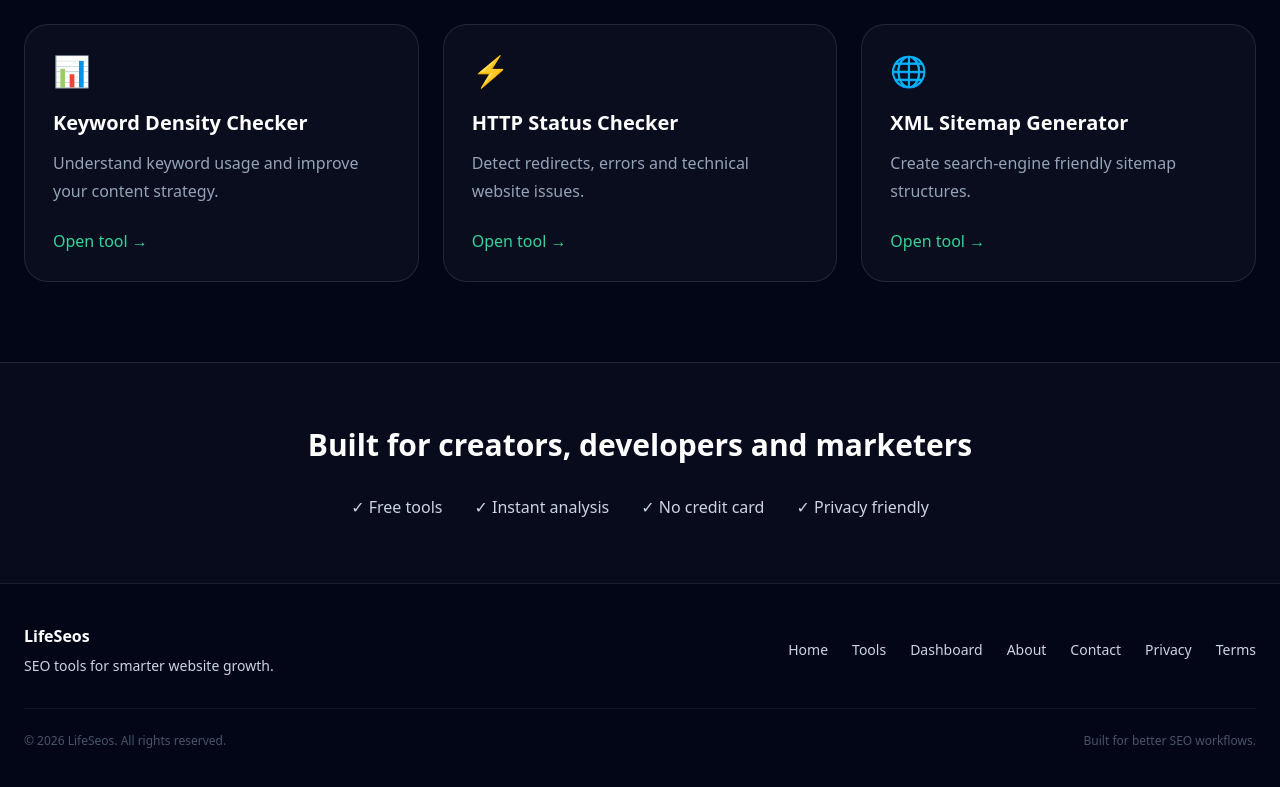
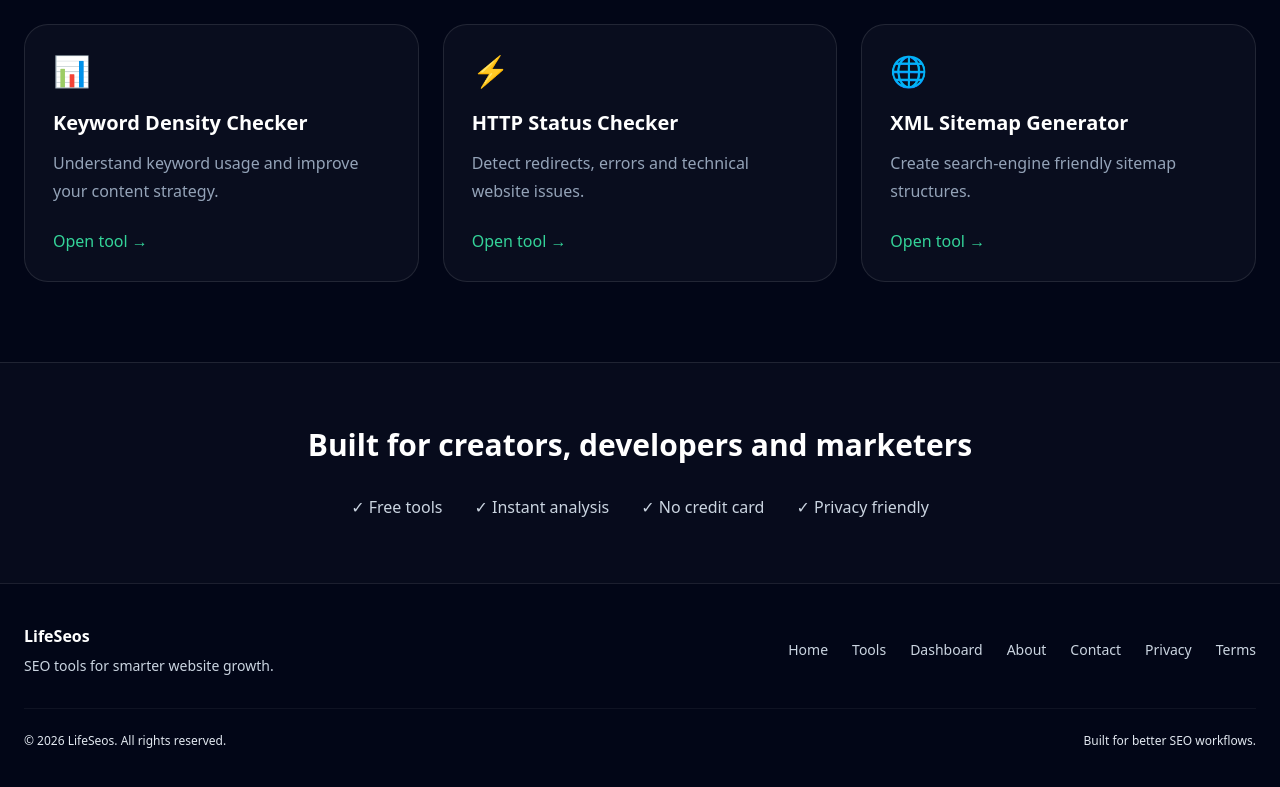
Before and after one commit to mouh1992ara/lifeseos-app, a Next.js app: page / in a window 1280 px wide. Shown: the part 1417-2204 px from the top of the page. Built offline with nearby package versions, Linux system fonts and the light colour scheme; no server answers.

Commit message:
Fix footer text contrast

```diff
--- a/components/site-footer.tsx
+++ b/components/site-footer.tsx
@@ -76,13 +76,13 @@ export default function SiteFooter() {
 
         <div className="mt-8 flex flex-col gap-3 border-t border-white/5 pt-6 text-xs text-slate-600 sm:flex-row sm:items-center sm:justify-between">
 
-          <p>
+          <p className="text-slate-200">
             © 2026 LifeSeos. All rights reserved.
-          </p>
+         </p>
 
-          <p>
+          <p className="text-slate-200">
             Built for better SEO workflows.
-          </p>
+         </p>
 
         </div>
 
```
